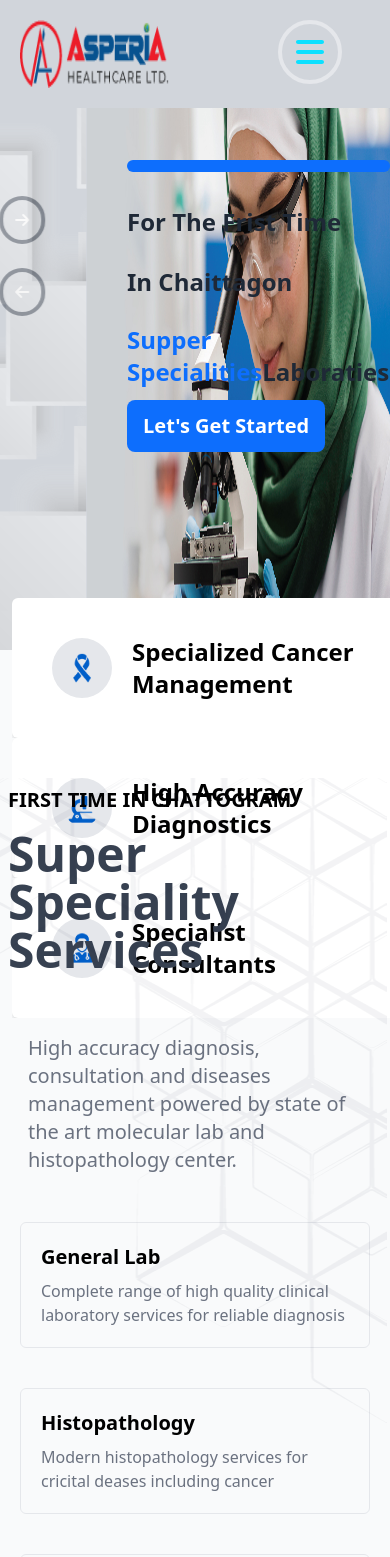
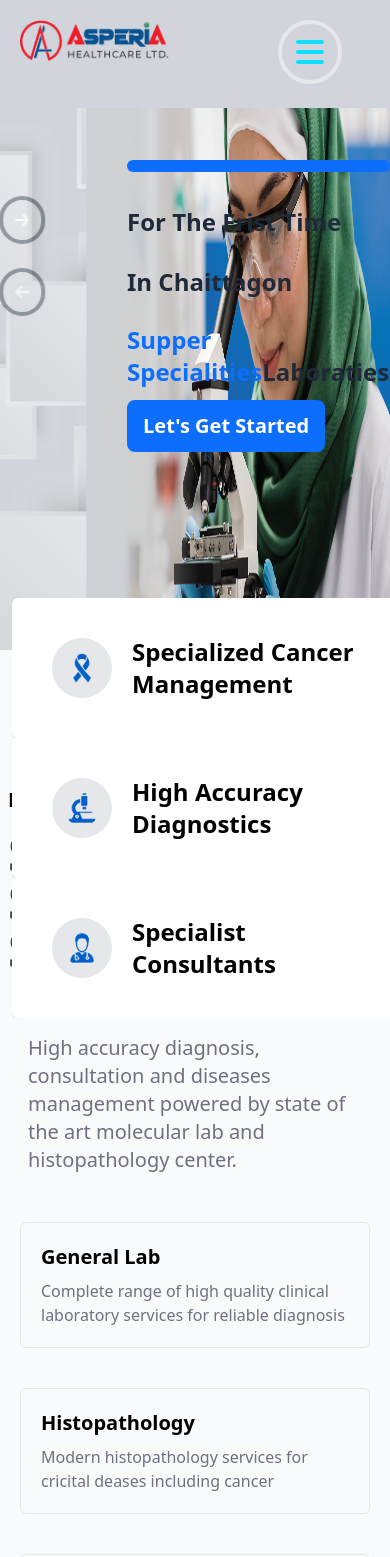
Before and after one commit to rashelmahomud/asperia-helth-care, a Next.js app: page / in a window 390 px wide. Shown: the top 1557 px of the page. Built offline with nearby package versions, Linux system fonts and the light colour scheme.

Commit message:
code update

```diff
--- a/src/app/components/shared/Header.tsx
+++ b/src/app/components/shared/Header.tsx
@@ -51,7 +51,8 @@ const Header = () => {
     <div>
       <div className={`flex gap-5 justify-between lg:px-32 p-5 fixed bg-gray-300 w-full z-40 ${visible ? "translate-y-0 duration-700" : "-translate-y-full duration-700"}`}>
       {/* <div className="flex gap-5 justify-between lg:px-32 p-5 fixed bg-white w-full z-10"> */}
-        <Image src={"/asperia/logo.png"} width={150} height={150} alt="logo" />
+      <Link href={'/'}><Image src={"/asperia/logo.png"} width={150} height={150} alt="logo" /></Link>
+
 
         <div onClick={() => setOpen(!open)} className="lg:hidden ml-20">
           {open ? (
--- a/src/app/components/ui/services.tsx
+++ b/src/app/components/ui/services.tsx
@@ -4,8 +4,7 @@ import { GetServices } from "@/app/lib/api";
 const Services = () => {
   const services = GetServices();
   return (
-    <div className="lg:px-32 mx-auto my-10 relative">
-      <div className="absolute inset-0 bg-[url('/asperia/get-insuracne-two-shape-3.png')] bg-no-repeat opacity-5 animate-custom-bounce bg-right-top "></div>
+    <div className="lg:px-32 mx-auto my-10">
       <div className="grid lg:grid-cols-2 p-2 gap-10 justify-between">
         <div className="">
           <h3 className="uppercase text-xl font-semibold mb-4">
@@ -23,13 +22,9 @@ const Services = () => {
         </div>
       </div>
 
-
       <div className="grid lg:grid-cols-4 md:grid-cols-2 grid-cols-1 gap-10 p-5">
         {services.map((service) => (
-          <div
-            key={service.id}
-            className="border p-5 rounded-md"
-          >
+          <div key={service.id} className="border p-5 rounded-md">
             <span className="border-b-4 w-10 mx-auto border-red-500"></span>
             <h1 className="text-xl font-semibold">{service.name}</h1>
             <p className="text-gray-500 mt-2">{service.des}</p>
```
